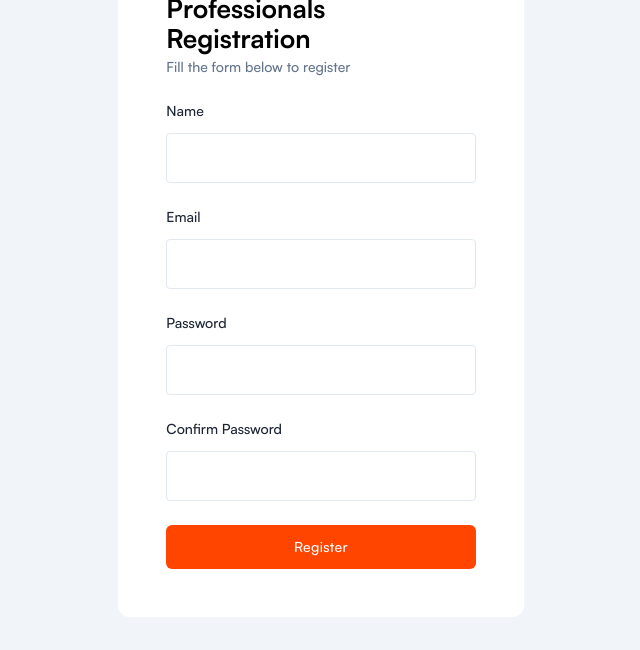
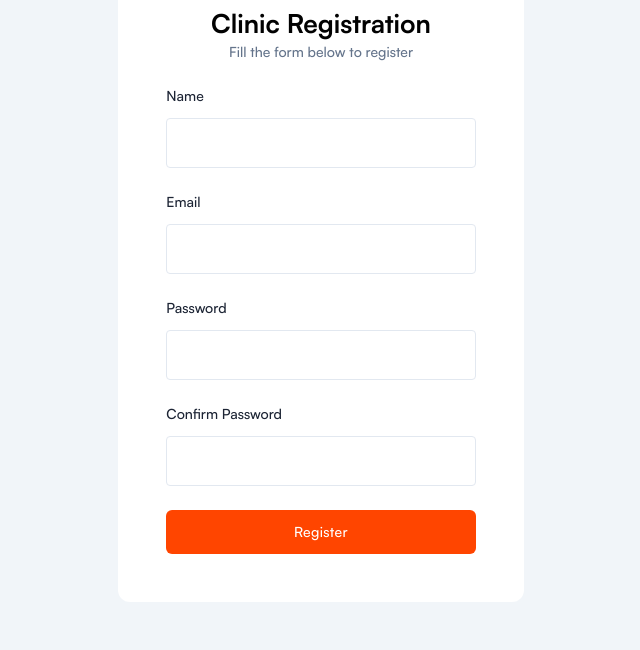
Before and after one commit to razdacoder/fertility-dashboard, a website: page build/clinic-registration.html in a window 1280 px wide. Shown: the part 150-800 px from the top of the page, without its empty margins (319-959 px from the left). Drawn offline with Linux system fonts and the light colour scheme.

Commit message:
new build

```diff
--- a/build/clinic-registration.html
+++ b/build/clinic-registration.html
@@ -38,10 +38,12 @@
         <img src="src/images/logo/logo.png" alt="" />
 
         <div class="flex flex-col gap-1">
-          <h3 class="text-title-md2 font-semibold text-black-2">
-            Professionals Registration
+          <h3 class="text-center text-title-md2 font-semibold text-black-2">
+            Clinic Registration
           </h3>
-          <p class="text-sm font-medium">Fill the form below to register</p>
+          <p class="text-center text-sm font-medium">
+            Fill the form below to register
+          </p>
         </div>
 
         <form class="w-full space-y-6" action="" method="post">
```
Also changed, not shown: build/donor-registration.html (+2 -2 lines), build/professional-registration.html (+3 -3 lines).
